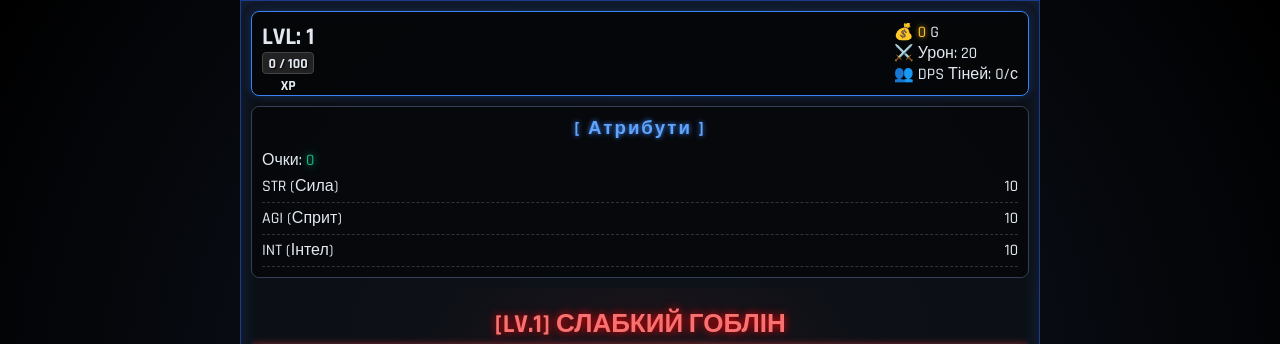
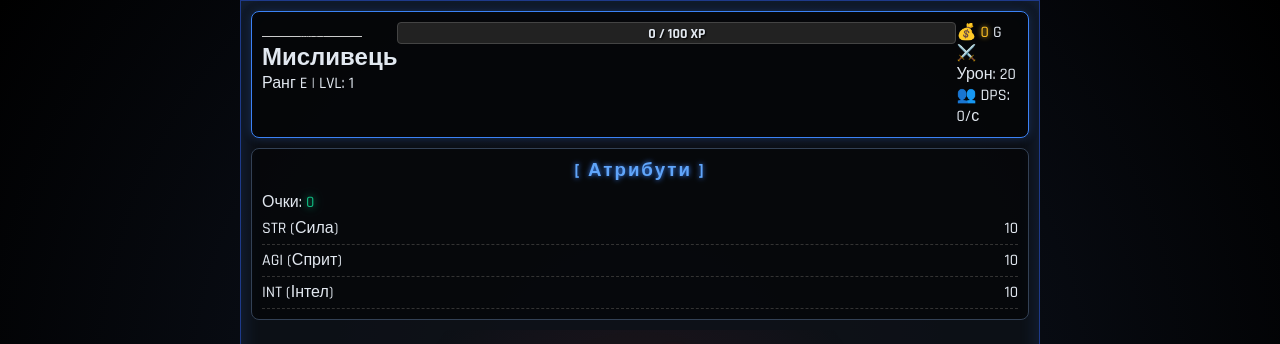
Before and after one commit to repcik240509-blip/sololevel, a plain HTML site: page index.html in a window 1280 px wide. Shown: the top 344 px of the page. Drawn offline with Linux system fonts and the light colour scheme; placeholder pictures from the web are drawn by us.

Commit message:
Update index.html

```diff
--- a/index.html
+++ b/index.html
@@ -4,29 +4,33 @@
     <meta charset="UTF-8">
     <meta name="viewport" content="width=device-width, initial-scale=1.0, maximum-scale=1.0, user-scalable=no">
     <title>Solo Leveling: System</title>
-    <!-- Підключення Telegram API -->
     <script src="https://telegram.org/js/telegram-web-app.js"></script>
-    <!-- Геймерський шрифт -->
     <link href="https://fonts.googleapis.com/css2?family=Rajdhani:wght@500;700&display=swap" rel="stylesheet">
     <link rel="stylesheet" href="style.css">
 </head>
 <body>
-    <!-- Екран завантаження -->
     <div id="loading-screen">СИСТЕМА ЗАВАНТАЖУЄТЬСЯ...</div>
 
     <div id="game-container" style="display: none;">
+        <!-- ОНОВЛЕНИЙ БЛОК ПРОФІЛЮ -->
         <header id="player-status">
-            <div class="header-info">
-                <h2>LVL: <span id="level-display">1</span></h2>
-                <div class="exp-bar-container">
-                    <div id="exp-bar"></div>
-                    <span id="exp-text">0 / 100 XP</span>
+            <div class="profile-section">
+                <img id="player-avatar" src="https://placehold.co/100/1e3a8a/white?text=M" alt="Avatar">
+                <div class="profile-info">
+                    <h2 id="player-name">Мисливець</h2>
+                    <p><span id="player-rank">Ранг E</span> | LVL: <span id="level-display">1</span></p>
                 </div>
             </div>
+
+            <div class="exp-bar-container">
+                <div id="exp-bar"></div>
+                <span id="exp-text">0 / 100 XP</span>
+            </div>
+
             <div class="header-stats">
                 <p>💰 <span id="gold-display" class="gold">0</span> G</p>
                 <p>⚔️ Урон: <span id="click-dmg-display">10</span></p>
-                <p>👥 DPS Тіней: <span id="dps-display">0</span>/с</p>
+                <p>👥 DPS: <span id="dps-display">0</span>/с</p>
             </div>
         </header>
 
@@ -60,7 +64,6 @@
                 </div>
 
                 <div id="monster-container" onclick="attackMonster(event)">
-                    <!-- Замість квадрата тепер картинка -->
                     <img id="monster-sprite" src="" alt="Monster">
                     <div id="damage-numbers-container"></div>
                 </div>
```
